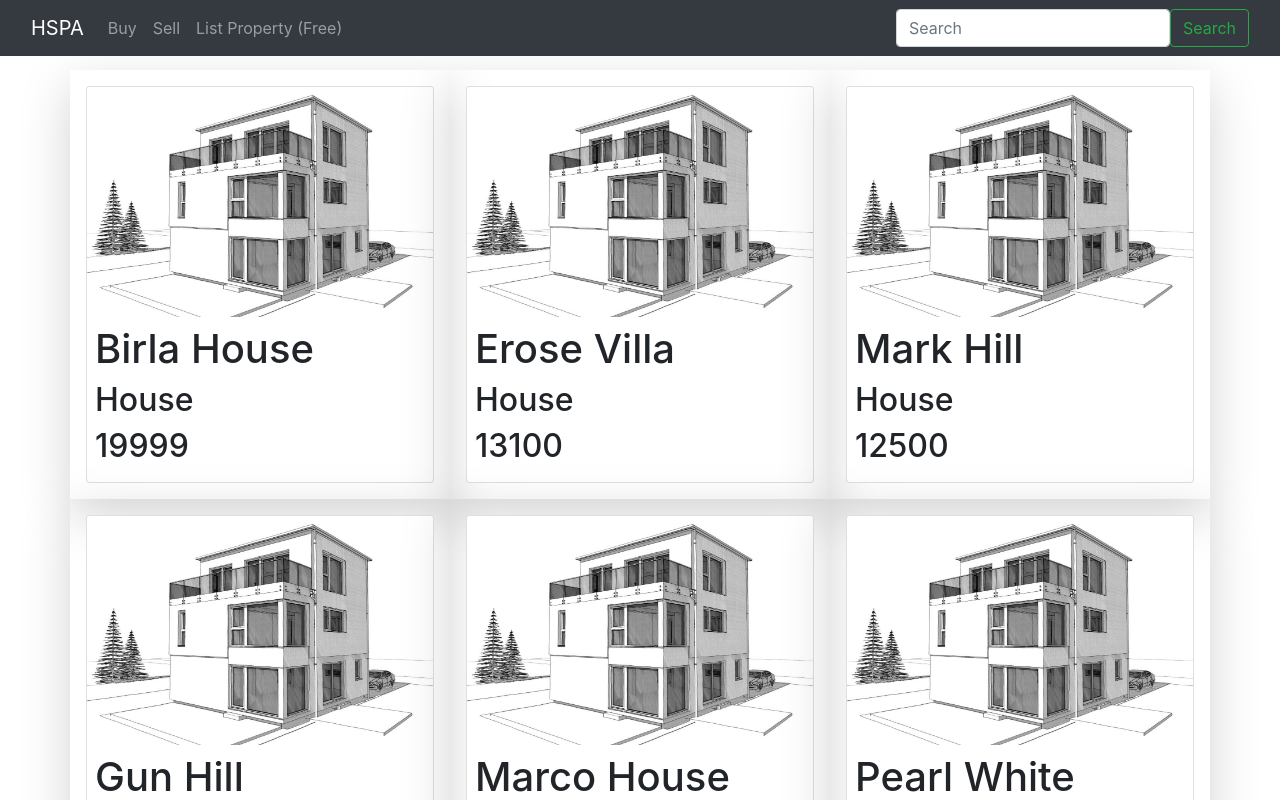
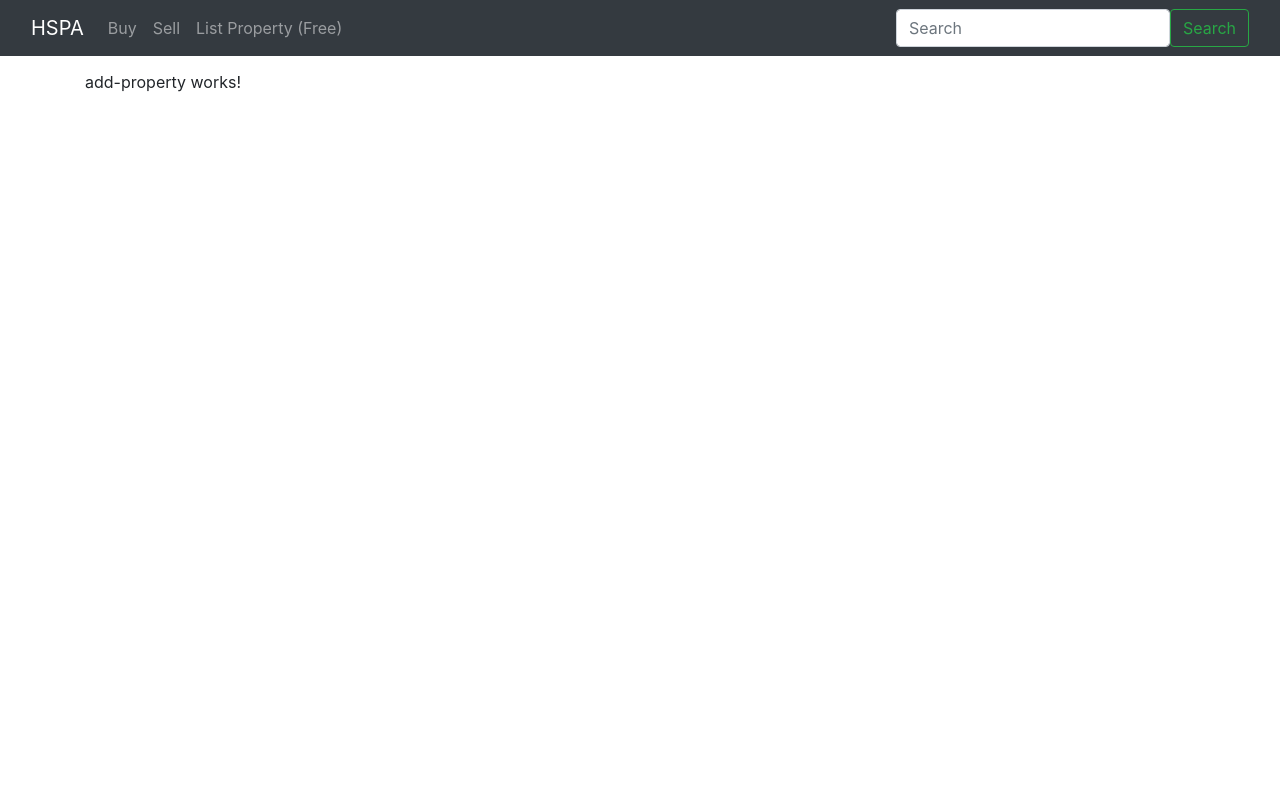
Before and after one commit to aldaale/angular-asp.net-app, an Angular app: page /add-property in a window 1280 px wide. Before the commit this address led to /. Shown: the top 800 px of the page. Built offline with nearby package versions, Linux system fonts and the light colour scheme.

Commit message:
add routing

```diff
--- a/src/app/app.component.html
+++ b/src/app/app.component.html
@@ -1,8 +1,5 @@
 <app-nav-bar></app-nav-bar>
 
 <div class="container" style="margin-top: 70px;">
-<app-property-list></app-property-list>
+  <router-outlet></router-outlet>
 </div>
-
-
-<!-- <router-outlet></router-outlet> -->
--- a/src/app/app.module.ts
+++ b/src/app/app.module.ts
@@ -9,6 +9,14 @@ import { NavBarComponent } from './nav-bar/nav-bar.component';
 import {HttpClientModule} from '@angular/common/http';
 import { HousingService } from './service/housing.service';
 import { AddPropertyComponent } from './property/add-property/add-property.component';
+import { Routes, RouterModule } from '@angular/router';
+
+
+const appRoutes: Routes = [
+  {path: '', component: PropertyListComponent},
+  {path: 'add-property', component: AddPropertyComponent},
+]
+
 
 @NgModule({
   declarations: [
@@ -24,6 +32,7 @@ import { AddPropertyComponent } from './property/add-property/add-property.compo
     HttpClientModule,
     FormsModule,
     ReactiveFormsModule,
+    RouterModule.forRoot(appRoutes)
   ],
   providers: [
     HousingService
--- a/src/app/nav-bar/nav-bar.component.html
+++ b/src/app/nav-bar/nav-bar.component.html
@@ -13,7 +13,7 @@
           <a class="nav-link" href="/">Sell</a>
         </li>
         <li class="nav-item">
-          <a class="nav-link" href="/">List Property (Free)</a>
+          <a class="nav-link" href="/add-property">List Property (Free)</a>
         </li>
 
       </ul>
```
